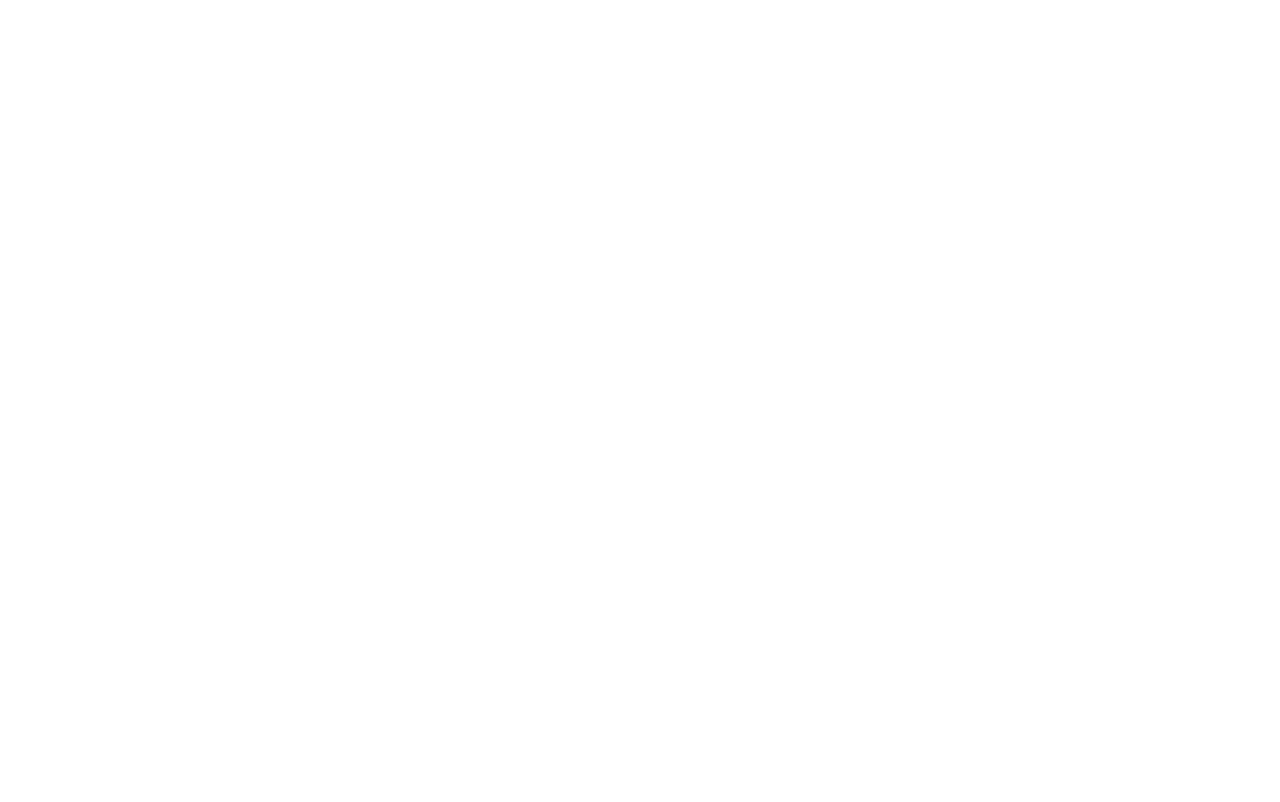
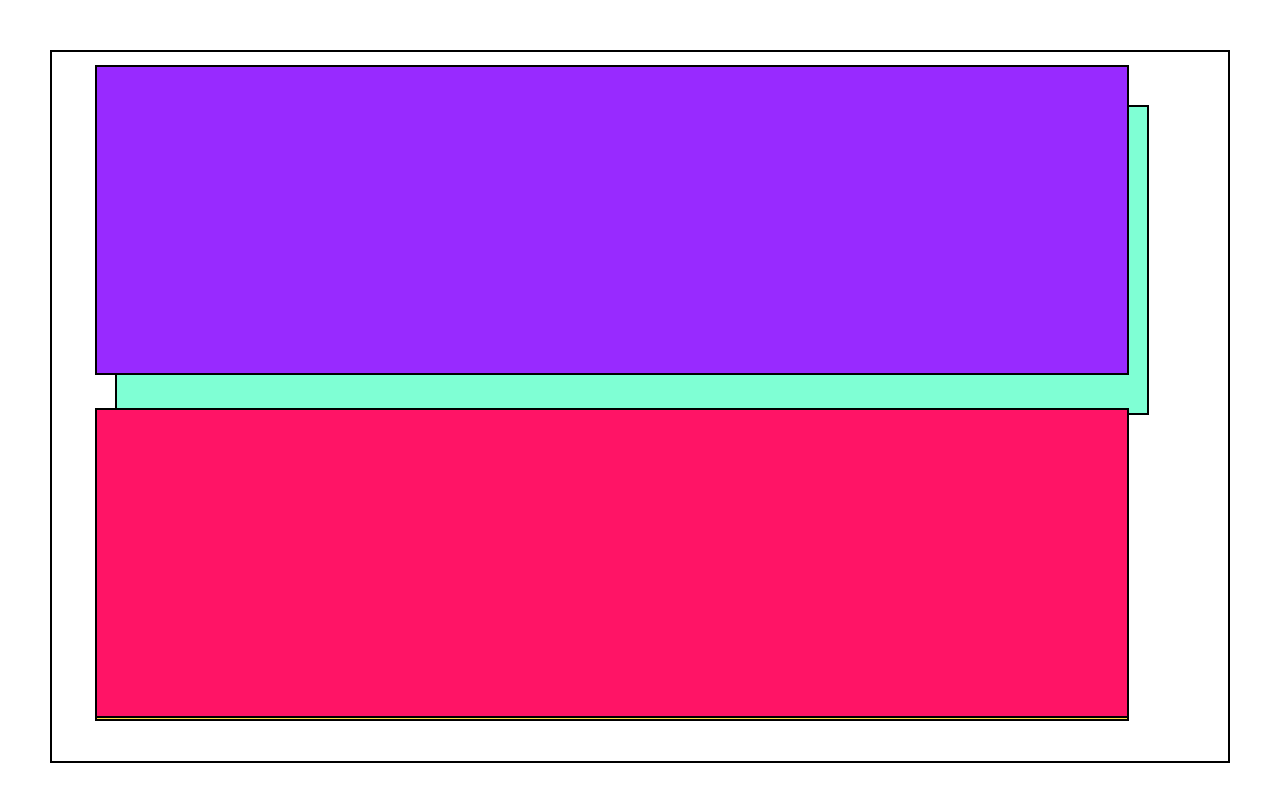
Before and after one commit to Jayeshpatidar24/Sigma-Web-Development, a plain HTML site: page Video 28/index.html in a window 1280 px wide. Drawn offline with Linux system fonts and the light colour scheme.

Commit message:
Video 28

```diff
--- a/Video 28/index.html
+++ b/Video 28/index.html
@@ -4,7 +4,57 @@
   <meta charset="UTF-8">
   <meta name="viewport" content="width=device-width, initial-scale=1.0">
   <title>CSS Position</title>
+  <style>
 
+*{
+  margin: 0;
+  padding: 0;
+}
+
+.parent{
+  border: 2px solid black;
+  margin: 50px;
+  padding: 40px;
+  position: relative;
+}
+.box{
+  height: 300px;
+  width: 80vw;
+  margin: 3px;
+  padding: 3px;
+  border: 2px solid;
+}
+
+.box1{
+  background-color: aquamarine;
+  position: relative;
+  left: 20px;
+  top: 10px;
+  /* position: sticky;
+  top: 0;
+  z-index: 1;
+  */
+  /* position: absolute;
+  top: 0; */
+
+}
+.box2{
+  background-color: rgb(255, 224, 71);
+  position: fixed;
+}
+.box3{
+  background-color: rgb(255, 20, 102);
+  position: sticky;
+  top: 0px;
+}
+.box4{
+
+  background-color: rgb(152, 42, 255);
+  position: absolute;
+  top: 10px;
+}
+
+  </style>
 </head>
 <body>
   <div class="parent">
```
